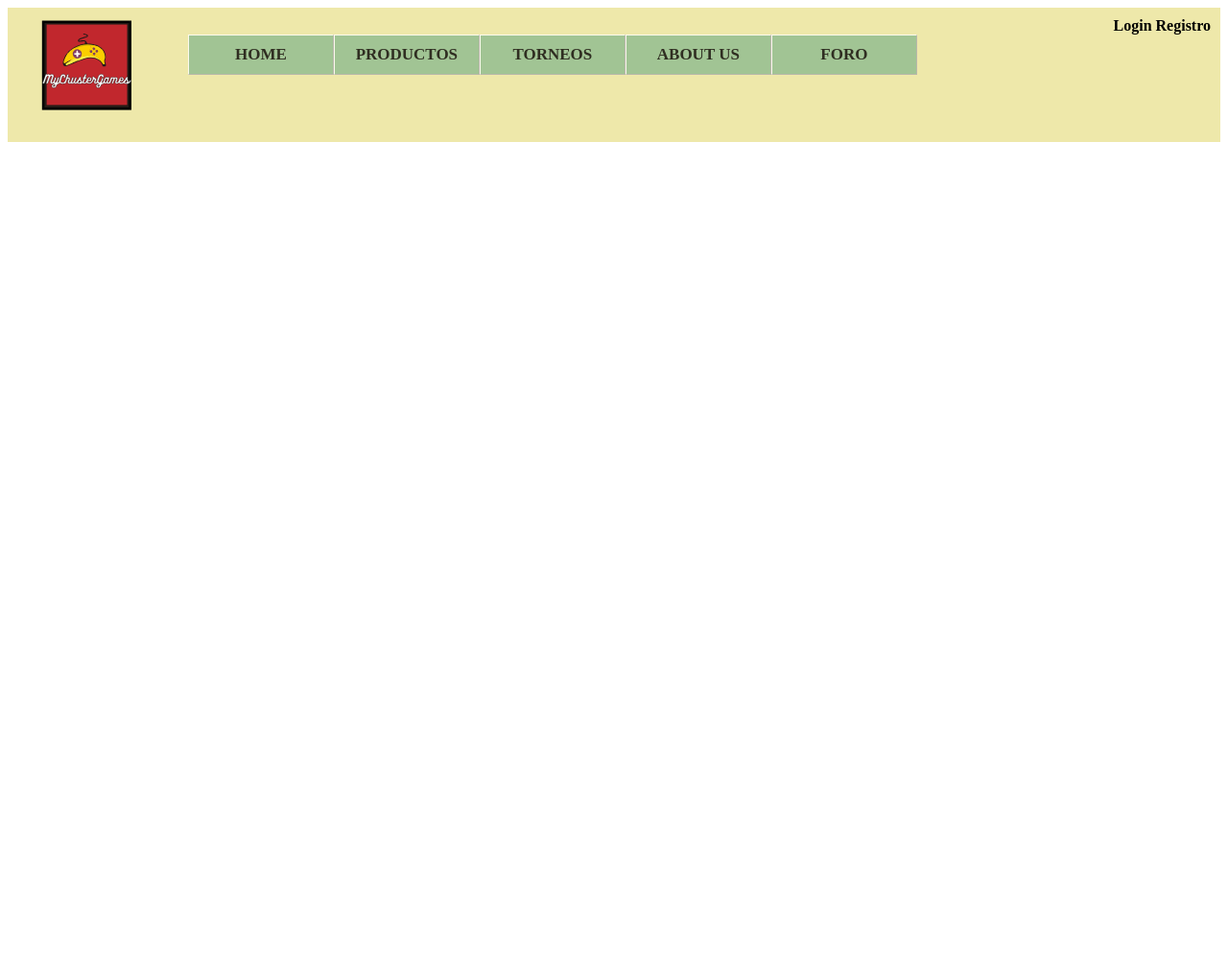
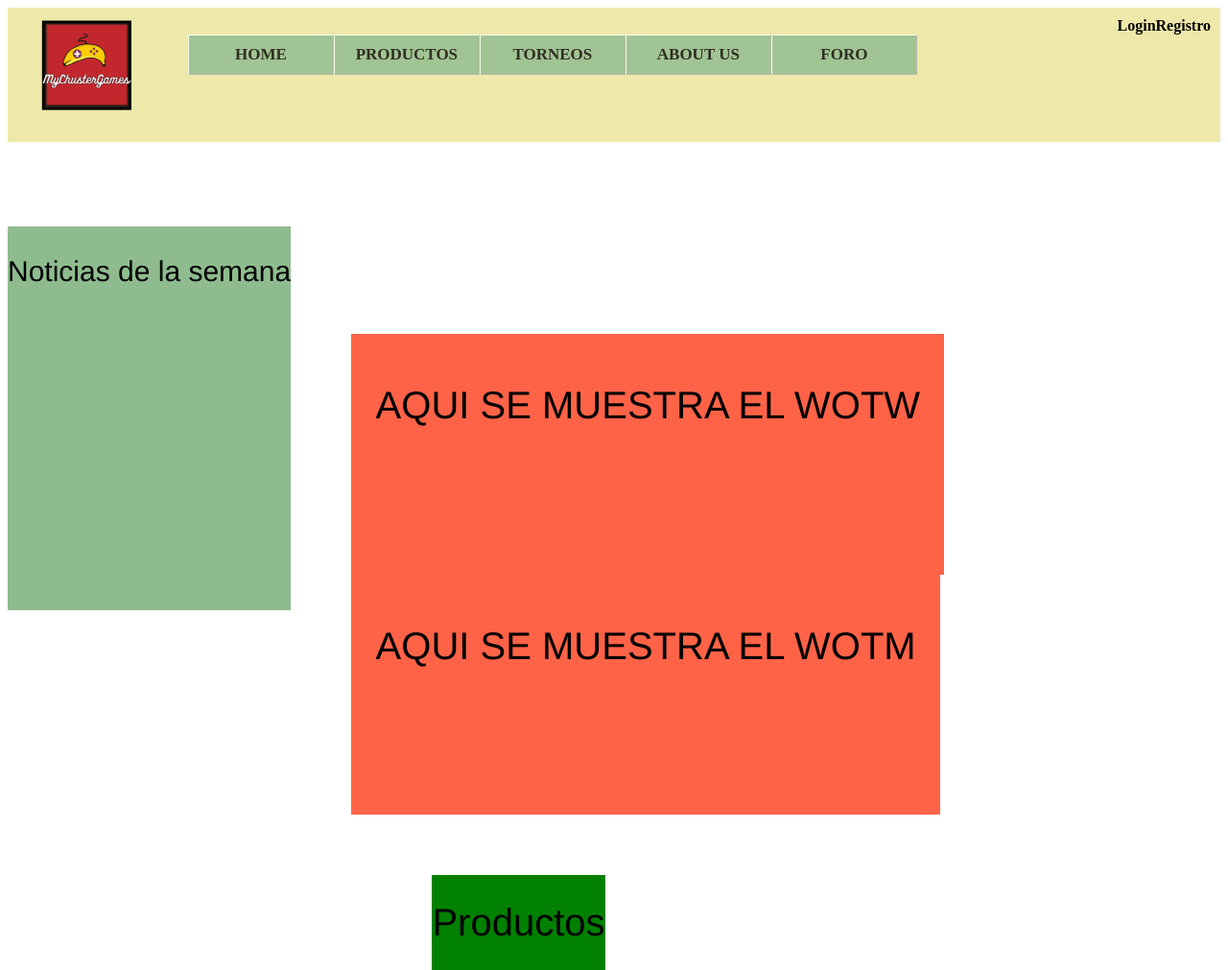
Before and after one commit to martellucm/Practica2-AW, a PHP site: page / in a window 1280 px wide. Shown: the whole page at 96% size. Before the commit the page ends 148 px from the top, so only its background shows below. Run offline with PHP 8.4, Linux system fonts and the light colour scheme.

Commit message:
Update index

```diff
--- a/css/estilo.css
+++ b/css/estilo.css
@@ -70,6 +70,45 @@
 		background-color: #DCDCDC;
 	}
 
+/*index*/
+
+	div#news{
+		background-color: #8FBC8F;
+		display: flex;
+		float: left;
+		margin-top: 7%;
+		min-height: 400px;
+	}
+
+	div#week{
+		background-color: tomato;
+		display: inline-flex;
+		min-height: 200px;
+		margin-left: 5%;
+		padding: 2%
+	}
+
+	div#month{
+		background-color: tomato;
+		display: inline-flex;
+		min-height: 200px;
+		margin-left: 5%;
+		padding: 2%
+	}
+
+	div#publi{
+		min-height: 200px;
+		float: top;
+	}
+	div#products{
+		background-color: green;
+		display: inline-flex;
+		margin-top: 5%;
+		margin-left: 35%;
+		float: center;
+		text-align: center;
+	}
+
 
 /*Fuentes y estilos para etiquetas universales -------*/
 
--- a/includes/comun/cabecera.php
+++ b/includes/comun/cabecera.php
@@ -6,7 +6,8 @@
 		echo "Bienvenido, " . $_SESSION['nombre'] . ".<a href='logout.php'>(salir)</a>";
 
 	} else {
-		echo "<a href='login.php'>Login</a> <a href='registro.php'>Registro</a>";
+		echo "<a href='login.php'>Login</a>";
+		echo "<a href='registro.php'>Registro</a>";
 	}
 	?>
 
--- a/index.php
+++ b/index.php
@@ -8,7 +8,24 @@
 <body>
   <div id ="contenedor">
     <?php require'includes/comun/cabecera.php'?>
-    <div class ="descIndex">
+    <div id = "news">
+       <?php require'leftnews.php'?>
+    </div>
+
+    <div id = "publi">
+
+    </div>
+
+    <div id = "week">
+      <h1>AQUI SE MUESTRA EL WOTW</h1>
+    </div>
+
+    <div id = "month">
+      <h1>AQUI SE MUESTRA EL WOTM</h1>
+    </div>
+
+     <div id = "products">
+      <h1>Productos</h1>
     </div>
   </div>
 </body>
--- /dev/null
+++ b/leftnews.php
@@ -0,0 +1,4 @@
+<div id="sidebar-right">
+	<h3>Noticias de la semana</h3>
+
+ </div>
```
